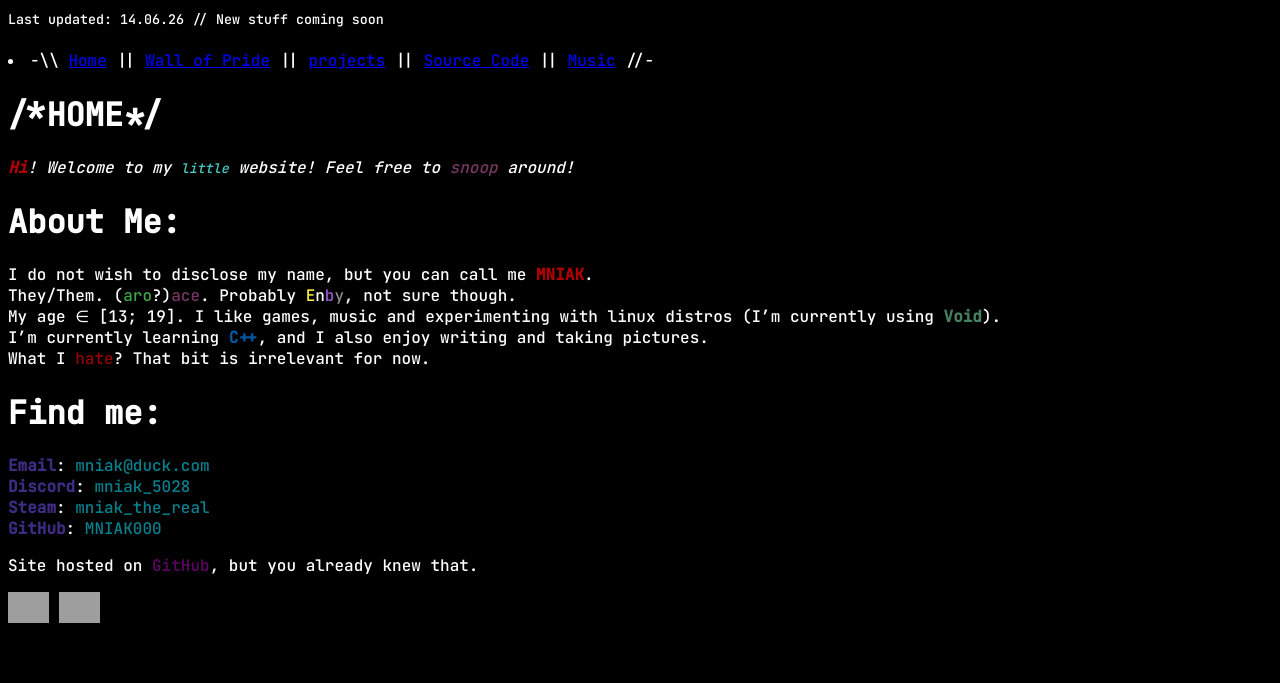
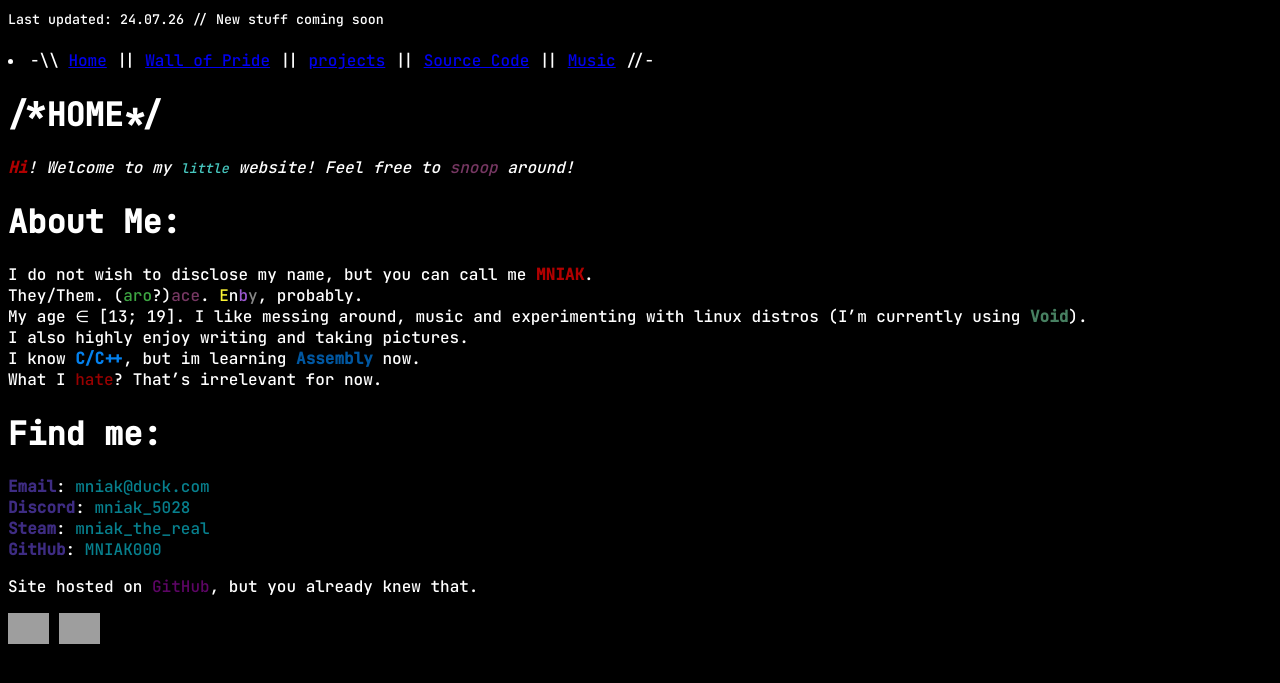
Before and after one commit to MNIAK000/MNIAK.github.io, a Jekyll site: the page built from index.md, in a window 1280 px wide. Shown: the top 683 px of the page. Built offline with Jekyll 4.4.1, drawn with Linux system fonts in a browser that asks for light colours; grey boxes are pictures that could not be loaded.

Commit message:
update july

```diff
--- a/_config.yml
+++ /dev/null
@@ -1,2 +0,0 @@
-
-last-updated: 12.06.26
--- a/_layouts/default.html
+++ b/_layouts/default.html
@@ -11,7 +11,7 @@
 
 </head>
 <body>
-<small> Last updated: 14.06.26 // New stuff coming soon</small>
+<small> Last updated: 24.07.26 // New stuff coming soon</small>
 <h1></h1>
     <nav>
         <li>
--- a/index.md
+++ b/index.md
@@ -8,10 +8,11 @@ title: "HOME"
 # About Me:
 
 I do not wish to disclose my name, but you can call me **<span style="color: #b10000;">MNIAK</span>**.
-They/Them. (<span style="color: #3DA542;">aro</span>?)<span style="color: #763762;">ace</span>. Probably <span style="color: #FCF434;">E</span><span style="color: #FFFFFF;">n</span><span style="color: #9C59D1;">b</span><span style="color: #888888;">y</span>, not sure though.
-My age ∈ [13; 19]. I like games, music and experimenting with linux distros (I'm currently using **<span style="color: #478061; font-weight: bold;">Void</span>**).
-I'm currently learning **<span style="color: #0057a1;">C++</span>**, and I also enjoy writing and taking pictures.
-What I <span style="color: #990000;">hate</span>? That bit is irrelevant for now.
+They/Them. (<span style="color: #3DA542;">aro</span>?)<span style="color: #763762;">ace</span>. <span style="color: #FCF434;">E</span><span style="color: #FFFFFF;">n</span><span style="color: #9C59D1;">b</span><span style="color: #888888;">y</span>, probably.
+My age ∈ [13; 19]. I like messing around, music and experimenting with linux distros (I'm currently using **<span style="color: #478061; font-weight: bold;">Void</span>**).\
+I also highly enjoy writing and taking pictures.\
+I know **<span style="color:rgb(4, 129, 238);">C/C++</span>**, but im learning **<span style="color: #0057a1;">Assembly</span>** now. \
+What I <span style="color: #990000;">hate</span>? That's irrelevant for now.
 
 # Find me:
 
```
Also changed, not shown: music/index.md (+3 -1 lines), projects/index.md (+2 -1 lines), 1 other file.
